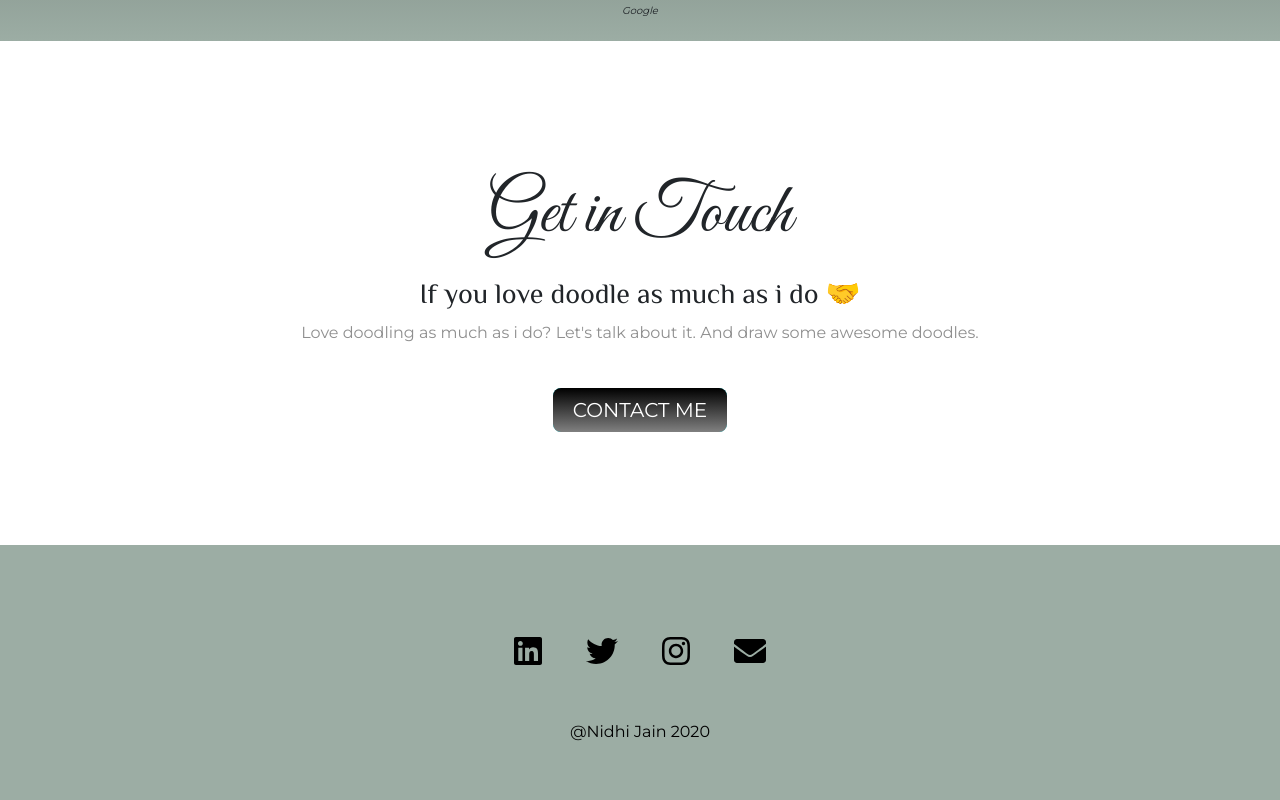
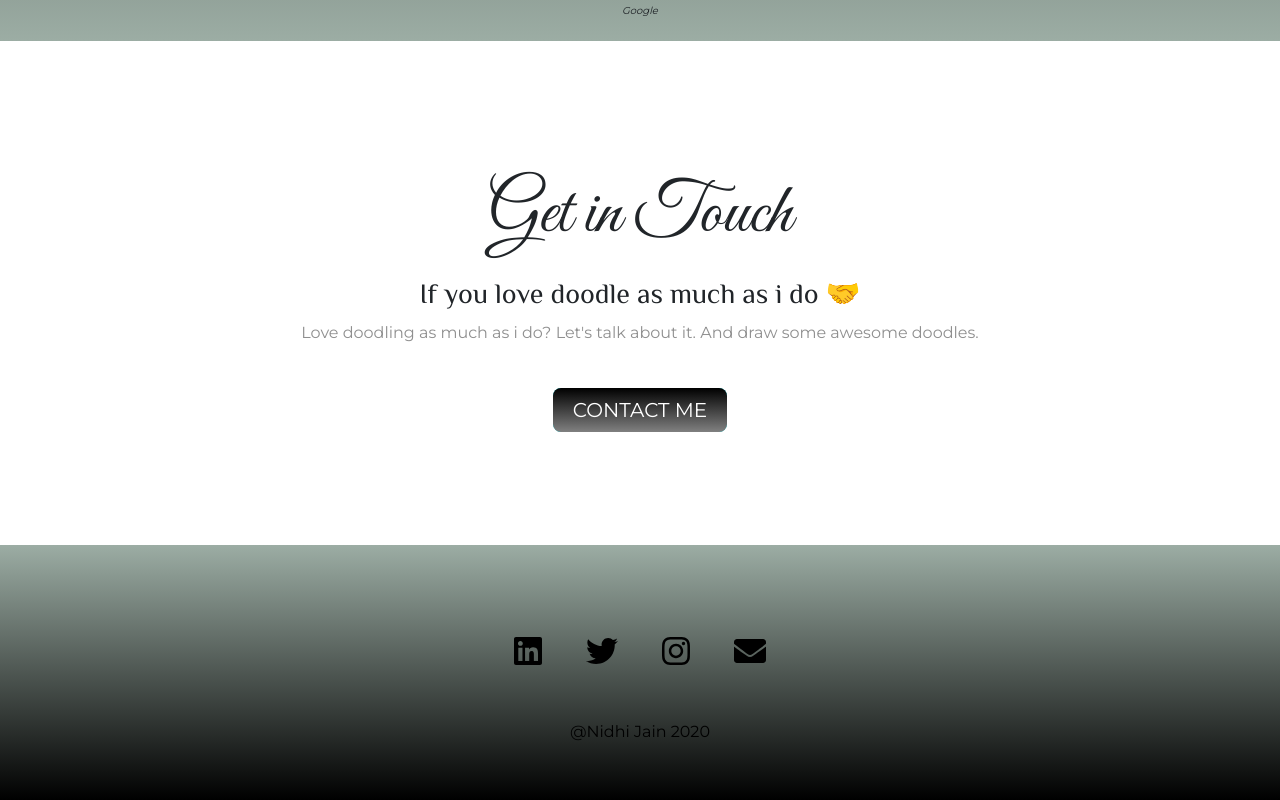
Before and after one commit to nidhijaincs18/Portfolio-site, a plain HTML site: page index.html in a window 1280 px wide. Shown: the part 3648-4448 px from the top of the page. Drawn offline with nearby package versions, Linux system fonts and the light colour scheme.

Commit message:
Update styles.css

```diff
--- a/styles.css
+++ b/styles.css
@@ -327,7 +327,7 @@ nav {
     width: 100%;
     text-align: center;
     padding: 40px;
-    background-color: #9cada4;
+    background-image: linear-gradient(to bottom, #9cada4,black);
 }
 
 .social-icon {
```
